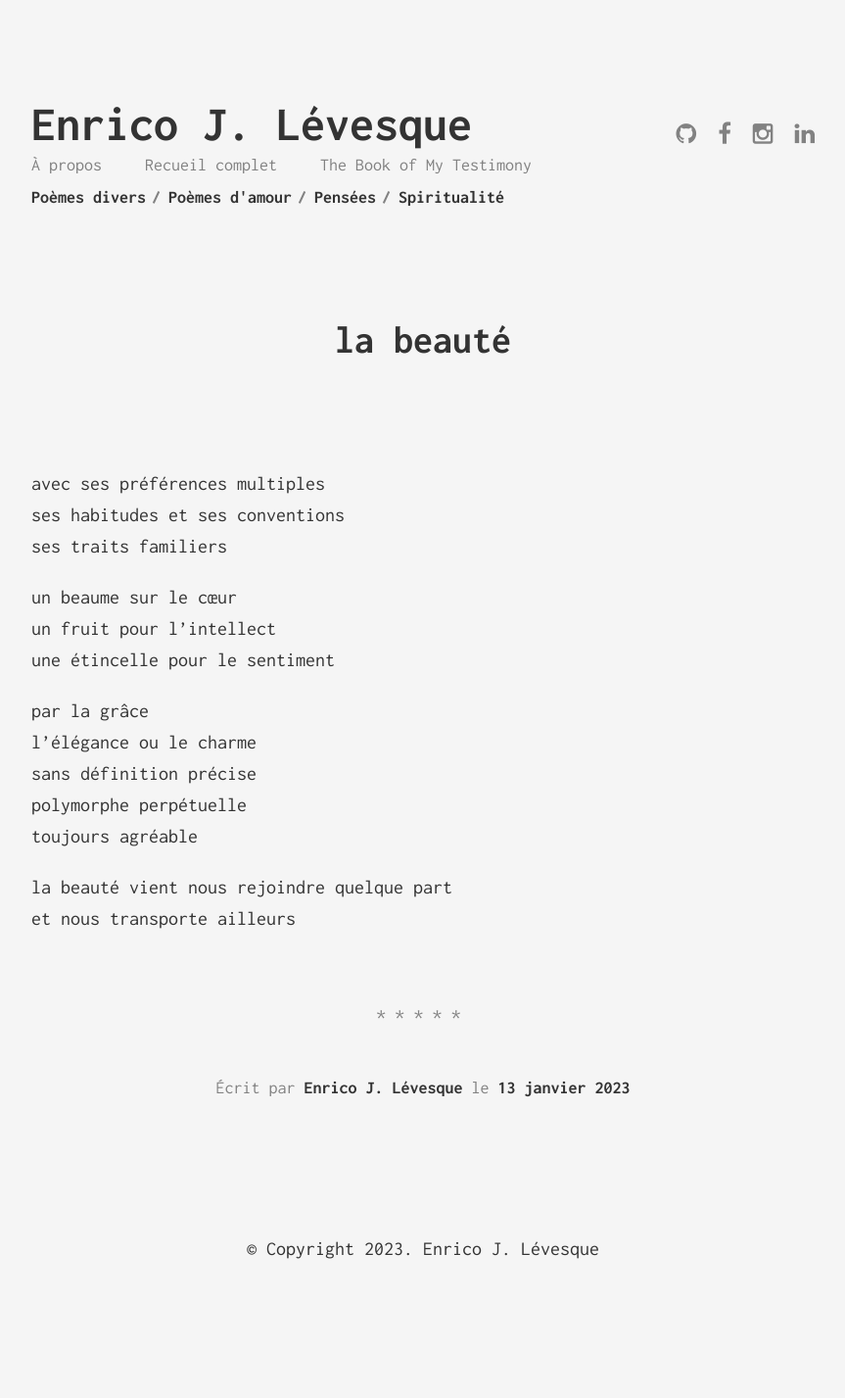
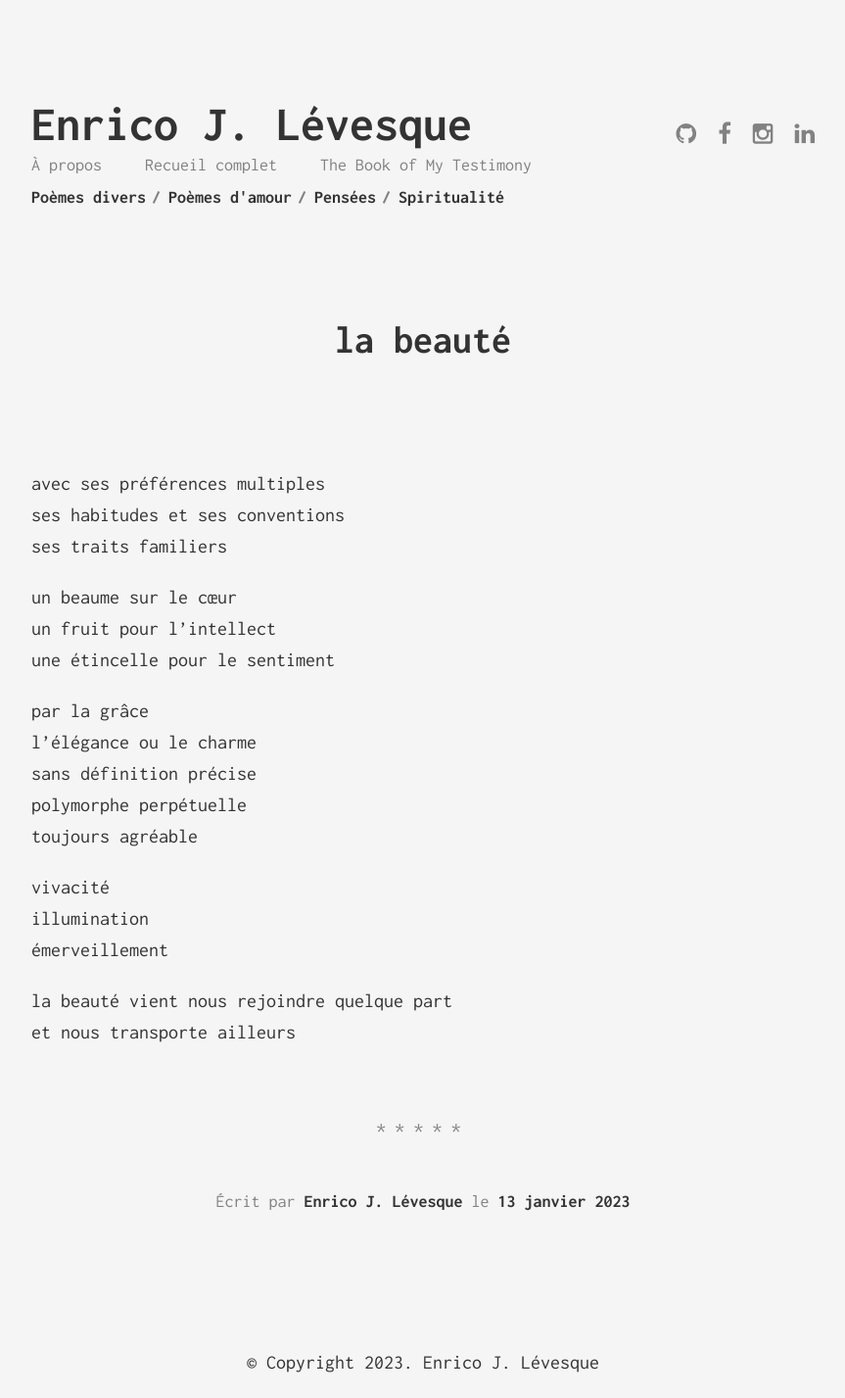
Before and after one commit to enricoJL/enricojl.github.io, a Jekyll site: the page built from _posts/2023-01-13-beaute.md, in a window 1280 px wide. Shown: the whole page at 98% size, without its empty margins (208-1071 px from the left). Built offline with Jekyll 4.4.1, drawn with Linux system fonts in a browser that asks for light colours; before the commit the page ends 1311 px from its top, so only the background shows below that.

Commit message:
fix beauté

```diff
--- a/_posts/2023-01-13-beaute.md
+++ b/_posts/2023-01-13-beaute.md
@@ -20,5 +20,9 @@ sans définition précise
 polymorphe perpétuelle
 toujours agréable
 
+vivacité
+illumination
+émerveillement
+
 la beauté vient nous rejoindre quelque part
 et nous transporte ailleurs
```
